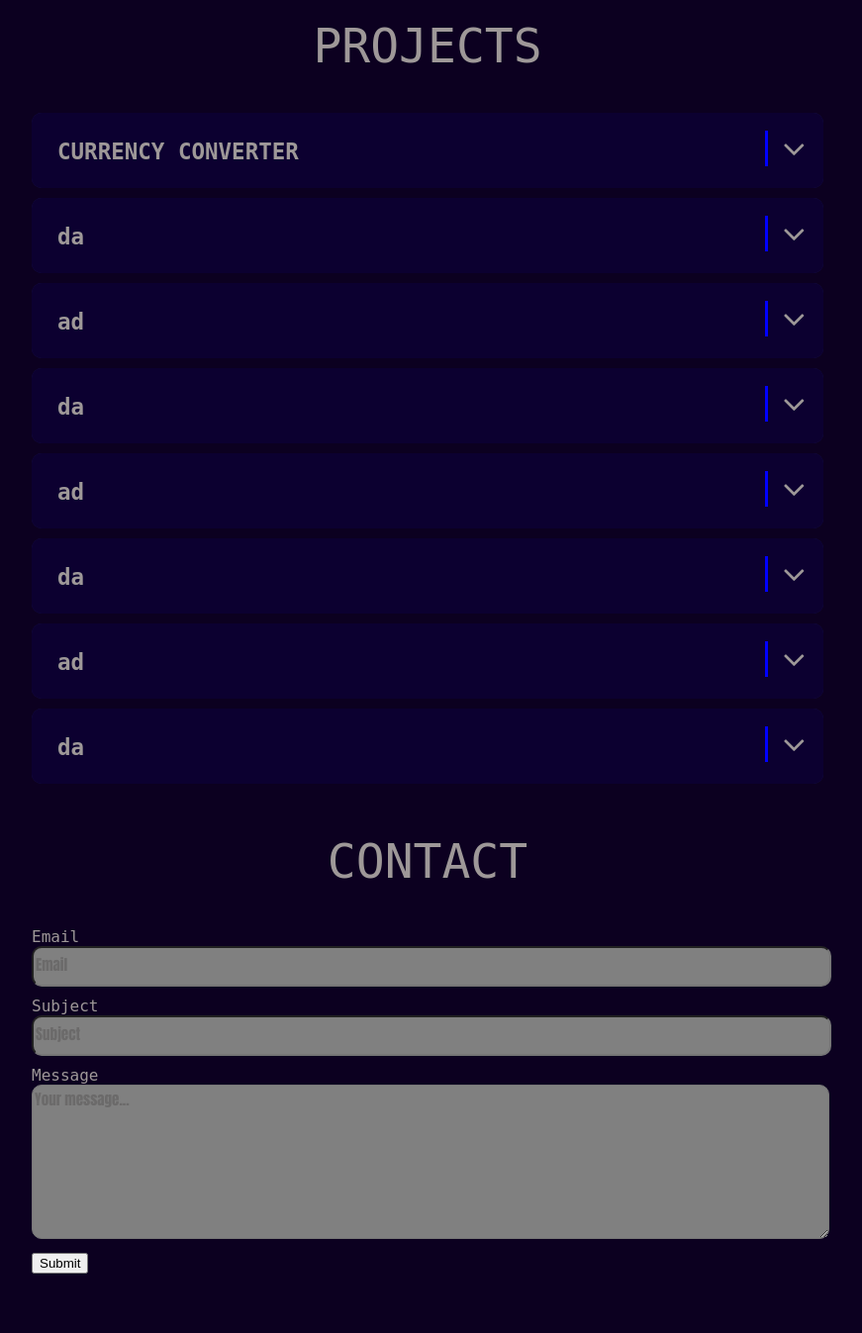
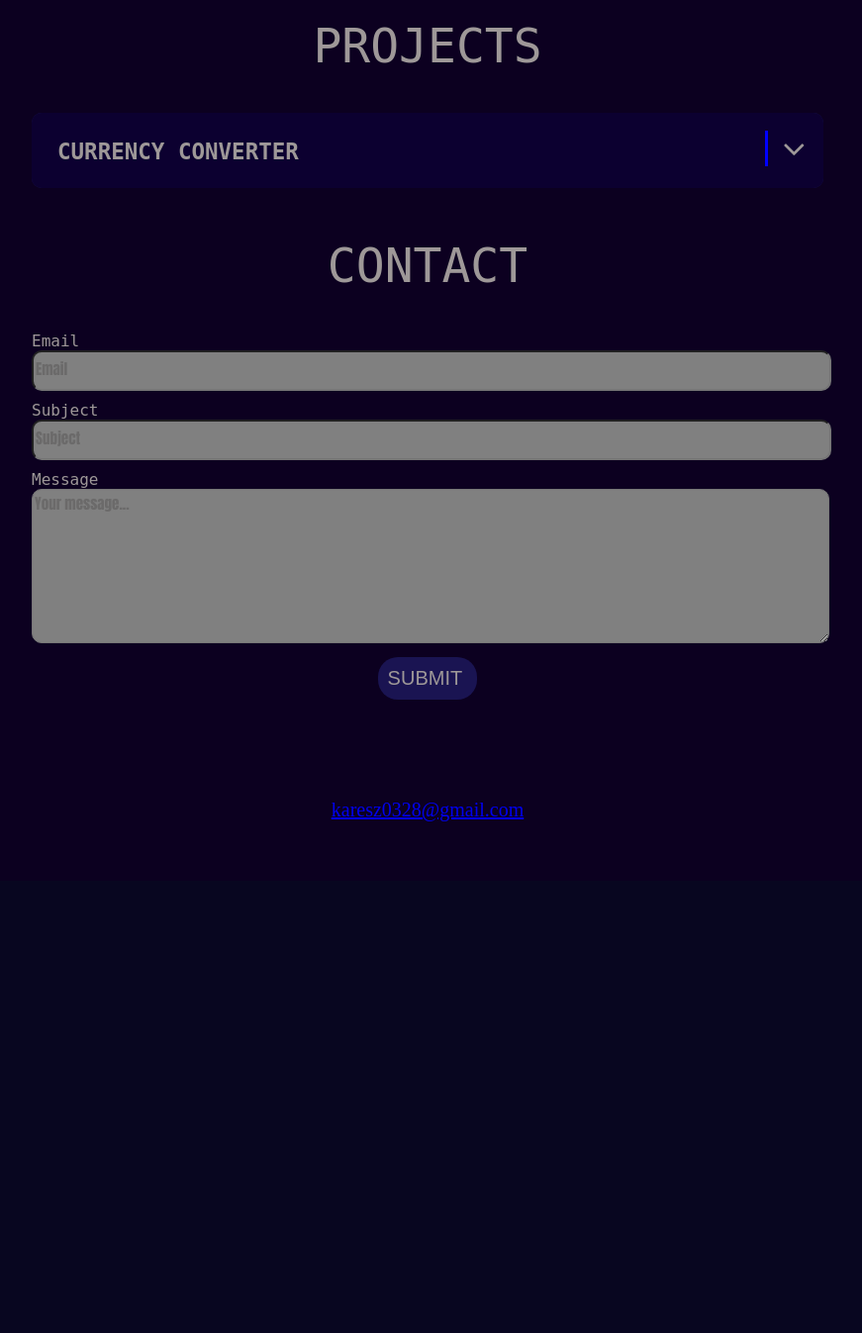
Before and after one commit to Bogar-Karoly/Portfolio, a PHP site: page / in a window 1280 px wide. Shown: the part 544-1891 px from the top of the page at 99% size, without its empty margins (208-1079 px from the left). After the commit the page ends 1374 px from the top, so only its background shows below. Run offline with PHP 8.4, Linux system fonts and the light colour scheme.

Commit message:
Link design

```diff
--- a/import.php
+++ b/import.php
@@ -32,11 +32,17 @@ class Details {
     private $name;
     //private $image;
     private $text;
+    private $environment;
+    private $github;
+    private $liveVersion;
 
     public function __construct($row) {
         $array = explode(';',$row);
         $this->name = $array[0];
         $this->text = $array[1];
+        $this->environment = explode('+',$array[2]);
+        $this->github = $array[3];
+        $this->liveVersion = $array[4];
     }
 
     public function getName() {
@@ -45,6 +51,15 @@ class Details {
     public function getText() {
         return $this->text;
     }
+    public function getEnvironment() {
+        return $this->environment;
+    }
+    public function getGithub() {
+        return $this->github;
+    }
+    public function getLiveVersion() {
+        return $this->liveVersion;
+    }
 }
 
 
--- a/index.php
+++ b/index.php
@@ -56,11 +56,11 @@
         </section>
 
     <!-- Projects -->
-    <section id="projects">
+        <section id="projects">
 
-    <h1>PROJECTS</h1>
+            <h1>PROJECTS</h1>
 
-    <div class="projects">
+            <div class="projects">
     <!-- PHP -->
     <?php
         require('import.php');
@@ -83,11 +83,17 @@
                         echo '</ul>';
                     echo '</div>';
                     echo '<div class="detail">';
-                        echo 'Languages:';
+                        echo '<p>Descripsion: '.$value->getText().'</p>';
+                        echo 'Skills:';
                         echo '<ul>';
-                            echo '<li>PHP</li>';
-                            echo '<li>HTML</li>';
+                            foreach($value->getEnvironment() as $skill) {
+                                echo '<li>'.$skill.'</li>';
+                            }
                         echo '</ul>';
+                        echo '<div class="links">';
+                            echo '<a href="'.$value->getGithub().'">Git</a>';
+                            echo '<a href="'.$value->getLiveVersion().'">Live</a>';
+                        echo '</div>';
                     echo '</div>';
                 echo '</div>';
             }
@@ -97,29 +103,32 @@
         }
 
         ?>
-    </div>
+            </div>
         </section>
         <!-- CONTACT -->
         <section id="contact">
             <h1>CONTACT</h1>
-            <form class="contact">
+            <form class="contactForm">
                 <div class="formGroup">
                     <label for="email">Email</label>
-                    <input type="email" id="email" placeholder="Email">
+                    <input type="email" id="email" placeholder="Email" required>
 
                 </div>
                 <div class="formGroup">
                     <label for="subject">Subject</label>
-                    <input type="text" id="subject" placeholder="Subject">
+                    <input type="text" id="subject" placeholder="Subject" required>
                 </div>
                 <div class="formGroup">
                     <label for="message">Message</label>
                     <textarea id="Message" rows="10" placeholder="Your message..." required></textarea>
                 </div>
                 <div class="formSubmit">
-                    <input type="submit" id="Message" class="btn">
+                    <input type="submit" id="Message" class="btn" value="SUBMIT ">
                 </div>
             </form>
+            <div class="contact">
+                <a href="mailto:karesz0328@gmail.com" class="emailLink">karesz0328@gmail.com</a>
+            </div>
         </section>
         <script src="animations.js"></script>
     </body>
--- a/projects.txt
+++ b/projects.txt
@@ -1,8 +1 @@
-CURRENCY CONVERTER;as
-da;ad
-ad;sas
-da;ad
-ad;sas
-da;ad
-ad;sas
-da;ad
+CURRENCY CONVERTER;A simple currency convertel which is using an api call to get the exchange rate.;PHP+Javascript+CSS+HTML;https://github.com/Bogar-Karoly/Portfolio;none
--- a/style.css
+++ b/style.css
@@ -70,7 +70,7 @@ body, html {
 }
 
 /* Project */
-.projects, .about, .contact {
+.projects, .about, .contactForm {
     width: auto;
     max-width: 800px;
     margin: auto;
@@ -80,38 +80,6 @@ body, html {
     border-radius: 10px;
     margin-top: 10px;
     background-color: rgb(26, 20, 82);
-}
-.contact {
-
-}
-.formGroup {
-
-}
-.formGroup input{
-    margin-bottom: 10px;
-    border-radius: 10px;
-    height: 35px;
-    max-width: 800px;
-    width: 100%;
-    background-color: gray;
-    color: black;
-}
-.formGroup textarea {
-    max-width: 800px;
-    background-color: gray;
-    margin-bottom: 10px;
-    border-radius: 10px;
-    width: 100%;
-    color: black;
-}
-::placeholder {
-    color: rgb(107, 106, 106);
-    font-size: 15px;
-    font-family: Impact, Haettenschweiler, 'Arial Narrow Bold', sans-serif;
-}
-
-ul {
-    list-style-type: none;
 }
 /* Title */
 .title {
@@ -129,6 +97,7 @@ ul {
     margin: 0;
     padding: 0;
     text-align: left;
+    list-style-type: none;
 }
 .title ul li {
     height: 40px;
@@ -177,3 +146,66 @@ h1 {
     font-size: 20px;
     font-weight: 500;
 }
+/* CONTACT */
+.formSubmit {
+    display: flex;
+    justify-content: center;
+}
+.btn{
+    cursor: pointer;
+    border: 2px solid var(--offWhite);
+    color: var(--offWhite);
+    padding: 0.5em;
+    font-size: 1em;
+    border-radius: 20px;
+    text-align: center;
+    background-color: rgb(26, 20, 82);
+    font-size: 20px;
+}
+.contact {
+    text-align: center;
+    margin-top: 5em;
+    font-family: bold;
+    font-size: 20px;
+}
+.formGroup input{
+    margin-bottom: 10px;
+    border-radius: 10px;
+    height: 35px;
+    max-width: 800px;
+    width: 100%;
+    background-color: gray;
+    color: black;
+}
+.formGroup textarea {
+    max-width: 800px;
+    background-color: gray;
+    margin-bottom: 10px;
+    border-radius: 10px;
+    width: 100%;
+    color: black;
+}
+::placeholder {
+    color: rgb(107, 106, 106);
+    font-size: 15px;
+    font-family: Impact, Haettenschweiler, 'Arial Narrow Bold', sans-serif;
+}
+/* LINKS */
+.links a{
+    display: inline-block;
+    text-align: center;
+    font-family: Impact, Haettenschweiler, 'Arial Narrow Bold', sans-serif;
+    text-align: center;
+    padding: 14px 16px;
+    margin: 10px;
+    text-decoration: none;
+    font-size: 17px;
+    background-color: coral;
+    border-radius: 10px;
+}
+.links {
+    margin: 0;
+    padding: 0;
+    text-align: center;
+}
+/* OTHER */
```
